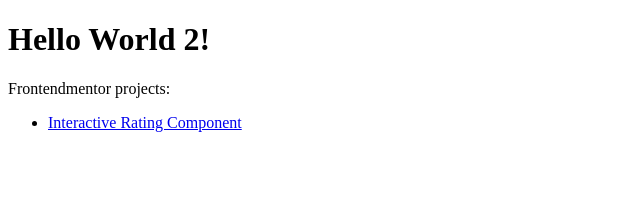
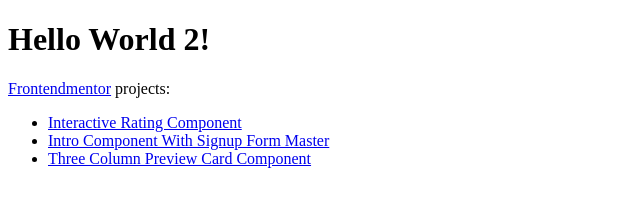
Before and after one commit to sb-istvan/sb-istvan.github.io, a plain HTML site: page index.html in a window 1280 px wide. Shown: the whole page, without its empty margins (0-640 px from the left). Drawn offline with Linux system fonts and the light colour scheme.

Commit message:
frontendmentor links

```diff
--- a/index.html
+++ b/index.html
@@ -7,9 +7,11 @@
 </head>
 <body>
     <h1>Hello World 2!</h1>
-    <p>Frontendmentor projects:</p>
+    <p><a href="http://frontendmentor.io">Frontendmentor</a> projects:</p>
     <ul>
         <li><a href="fem-interactive-rating-component">Interactive Rating Component</a></li>
+        <li><a href="fem-intro-component-with-signup-form-master ">Intro Component With Signup Form Master</a></li>
+        <li><a href="fem-three-column-preview-card-component ">Three Column Preview Card Component</a></li>
     </ul>
 </body>
 </html>
```
